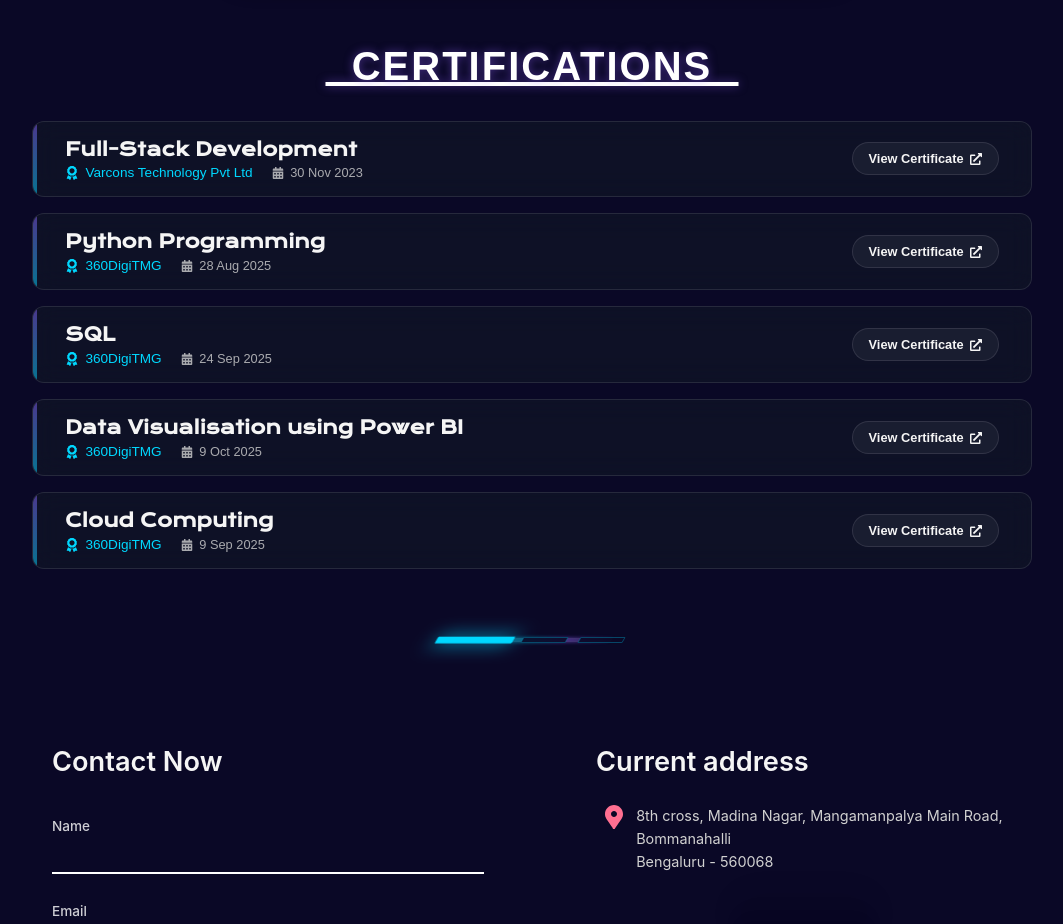
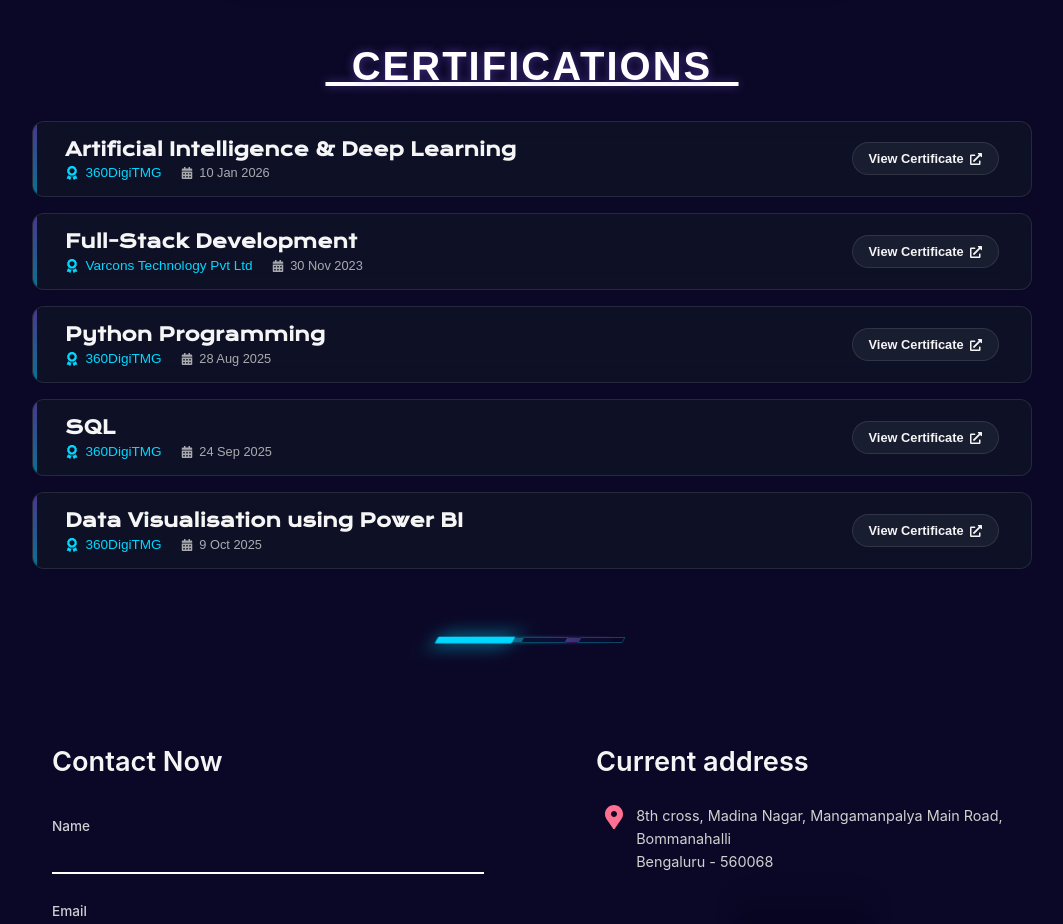
Before and after one commit to azzu-sheikh/MyPortfolio, a React (Vite) app: page / in a window 1280 px wide. Shown: the part 3640-4564 px from the top of the page, without its empty margins (108-1171 px from the left). Built offline with nearby package versions, Linux system fonts and the light colour scheme; no server answers.

Commit message:
Ai certificate added

```diff
--- a/src/components/Certifications.jsx
+++ b/src/components/Certifications.jsx
@@ -5,6 +5,12 @@
 
 export default function Certifications() {
   const certifications = [
+    {
+      title: "Artificial Intelligence & Deep Learning",
+      issuer: "360DigiTMG",
+      date: "10 Jan 2026",
+      link: "https://drive.google.com/file/d/1lDHtDDpU0MzlNOyikZDOsCuCBEK1fvjo/view?usp=drive_link"
+    },
     {
       title: "Full-Stack Development",
       issuer: "Varcons Technology Pvt Ltd",
```
